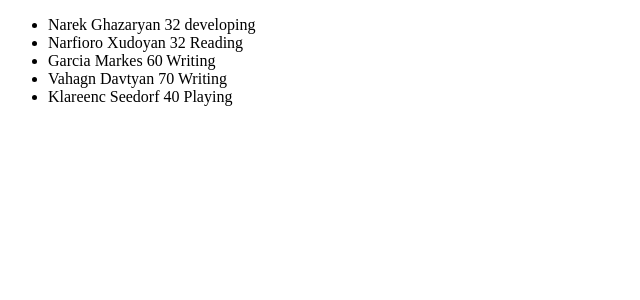
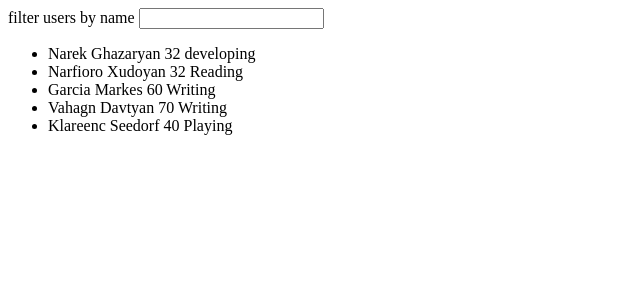
Before and after one commit to NarekGhazaryanjs/toDoListClasses, a React (Create React App) app in the folder todo/: page / in a window 1280 px wide. Shown: the top 300 px of the page, without its empty margins (0-640 px from the left). Built offline with nearby package versions, Linux system fonts and the light colour scheme.

Commit message:
filtering users by search name

```diff
--- a/todo/src/App.js
+++ b/todo/src/App.js
@@ -1,7 +1,9 @@
 import { Component } from "react";
+import Input from "./Components/Input/Input";
 import List from "./Components/List/List";
 import Listitem from "./Components/LIstitem/Listitem";
 import Text from "./Components/Text/Text";
+import Card from "./Ui/Card/Card";
 import Wrapper from "./Ui/Wrapper/Wrapper";
 
 class App extends Component {
@@ -15,17 +17,32 @@ class App extends Component {
         {name: "Vahagn", surname: "Davtyan", age: 70, hobby: "Writing", id: 4},
         {name: "Klareenc", surname: "Seedorf", age: 40, hobby: "Playing", id: 5},
       ],
-      nextUserId: 6
+      nextUserId: 6,
+      searchedName: ''
     }
+  }
+
+  changeSearchedNameHandler = (event) => {
+    this.setState({
+      searchedName: event.target.value
+    })
+  }
+
+  filterUsersBySearchName = (item) => {
+      return item.name.toLocaleLowerCase().includes(this.state.searchedName.toLocaleLowerCase())
   }
 
 
   render() {
     return (
       <Wrapper>
+        <Card>
+          <Text> filter users by name </Text>
+          <Input onChange={this.changeSearchedNameHandler} type='text' />
+        </Card>
          <List>
            {
-            this.state.userList.map(user => {
+            this.state.userList.filter(this.filterUsersBySearchName).map(user => {
               return (
                 <Listitem key={user.id}>
                   <Text> {user.name} </Text>
--- /dev/null
+++ b/todo/src/Components/Input/Input.js
@@ -0,0 +1,15 @@
+import { Component } from "react";
+
+class Input extends Component {
+    render() {
+        return (
+            <input
+            ref={this.props.propsRef}
+            type={this.props.type}
+            onChange={this.props.onChange}
+            />
+        )
+    }
+}
+
+export default Input
--- /dev/null
+++ b/todo/src/Ui/Card/Card.js
@@ -0,0 +1,13 @@
+import { Component } from "react";
+
+class Card extends Component {
+    render() {
+        return (
+            <div className={this.props.className}>
+                 {this.props.children}
+            </div>
+        )
+    }
+}
+
+export default Card
```
Also changed, not shown: todo/src/Components/Button/Button.js (added, +13 -0 lines).
